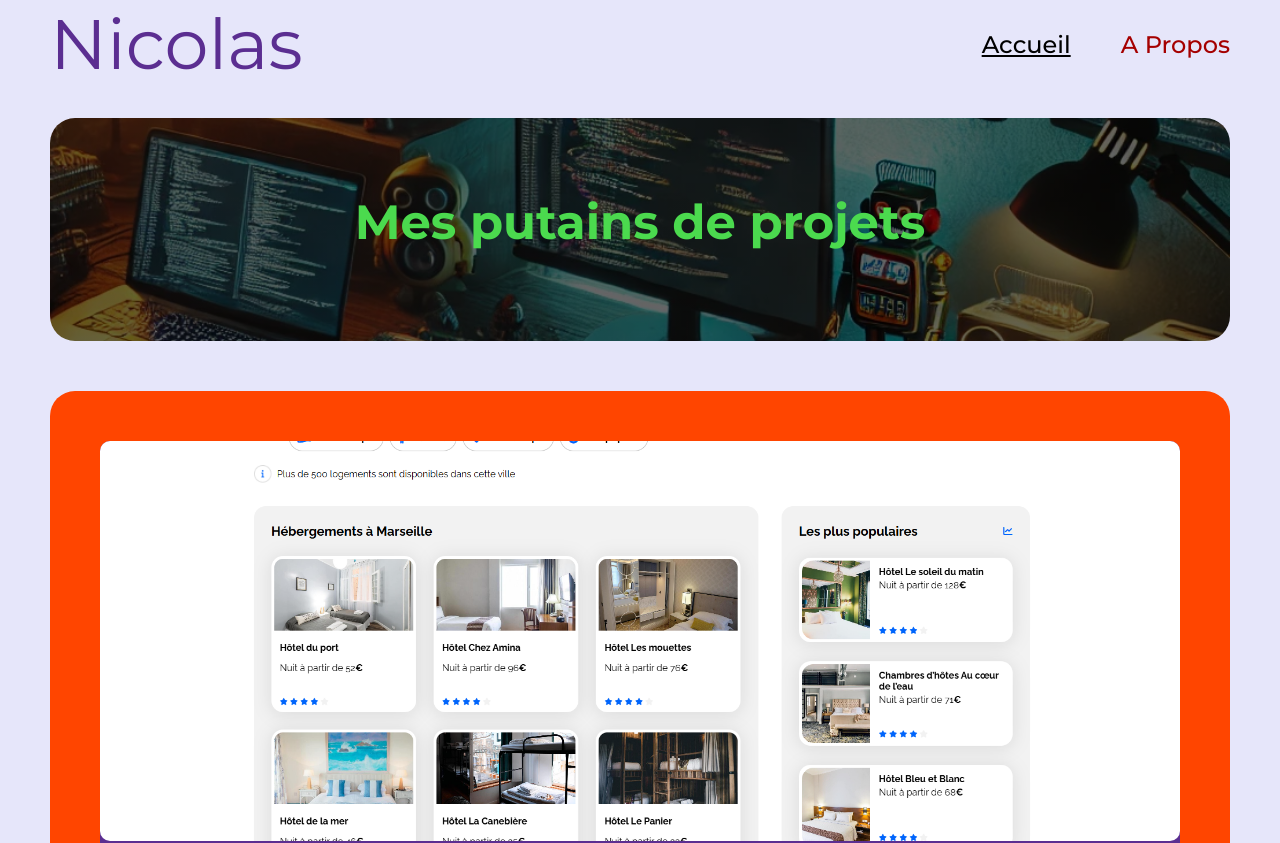
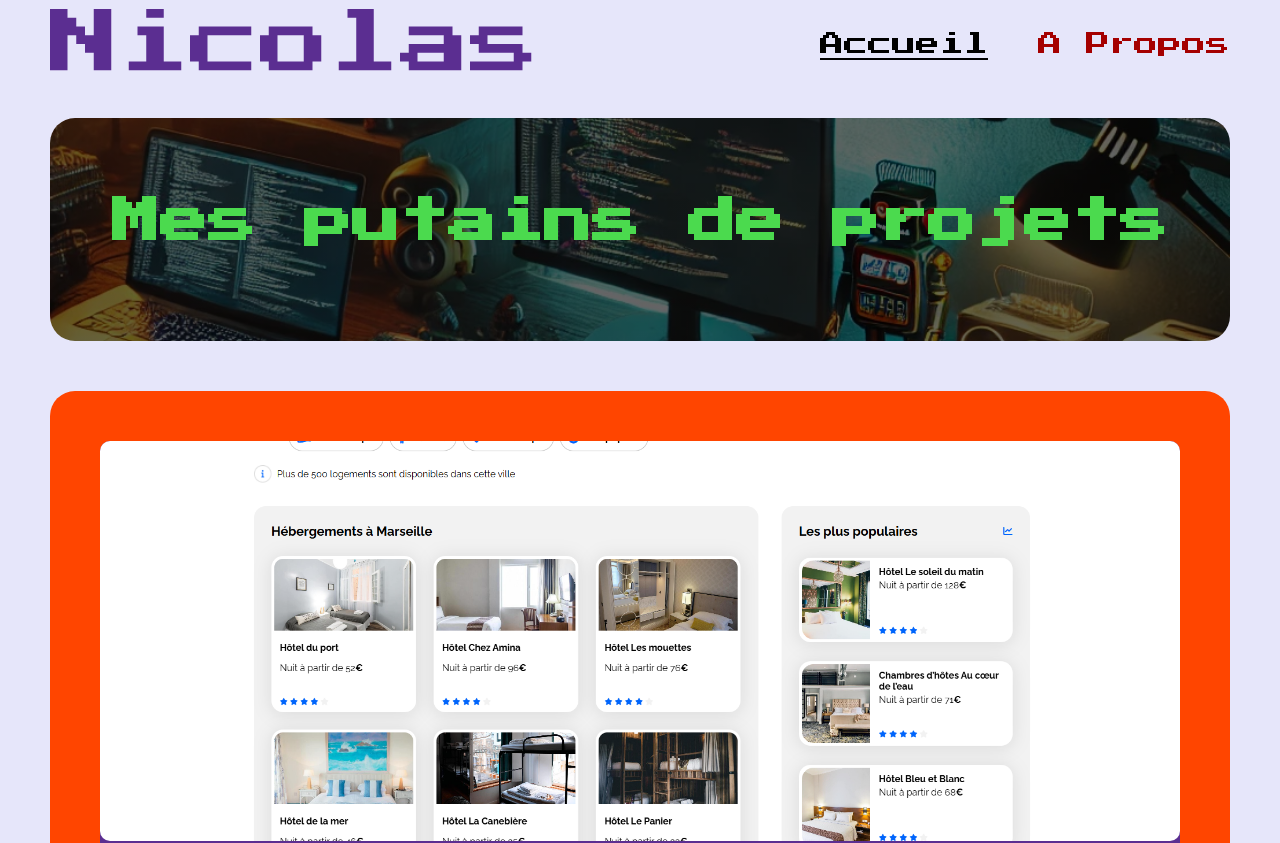
Before and after one commit to Nicojoun/portfolio_project_8, a React (Create React App) app: page / in a window 1280 px wide. Shown: the top 843 px of the page. Built offline with nearby package versions, Linux system fonts and the light colour scheme.

Commit message:
changement de la police

```diff
--- a/public/index.html
+++ b/public/index.html
@@ -32,6 +32,10 @@
       <link rel="preconnect" href="https://fonts.gstatic.com" crossorigin>
       <link href="https://fonts.googleapis.com/css2?family=Montserrat:ital,wght@0,100..900;1,100..900&display=swap" rel="stylesheet">
 
+      <!-- importation de la police Press Start 2P -->
+      <link href="https://fonts.googleapis.com/css2?family=Press+Start+2P&display=swap" rel="stylesheet">
+
+
     <title>React App</title>
 
   </head>
--- a/src/assets/styles/variables.scss
+++ b/src/assets/styles/variables.scss
@@ -6,7 +6,7 @@ $fourth-color: #FF4500;
 $screen-maw-width: 1440px;
 $screen-padding: 50px;
 
-$font-text: 'Montserrat';
+$font-text: 'Press Start 2P', cursive;
 
 $link-decoration: none;
 $link-decoration-hover: underline;
```
